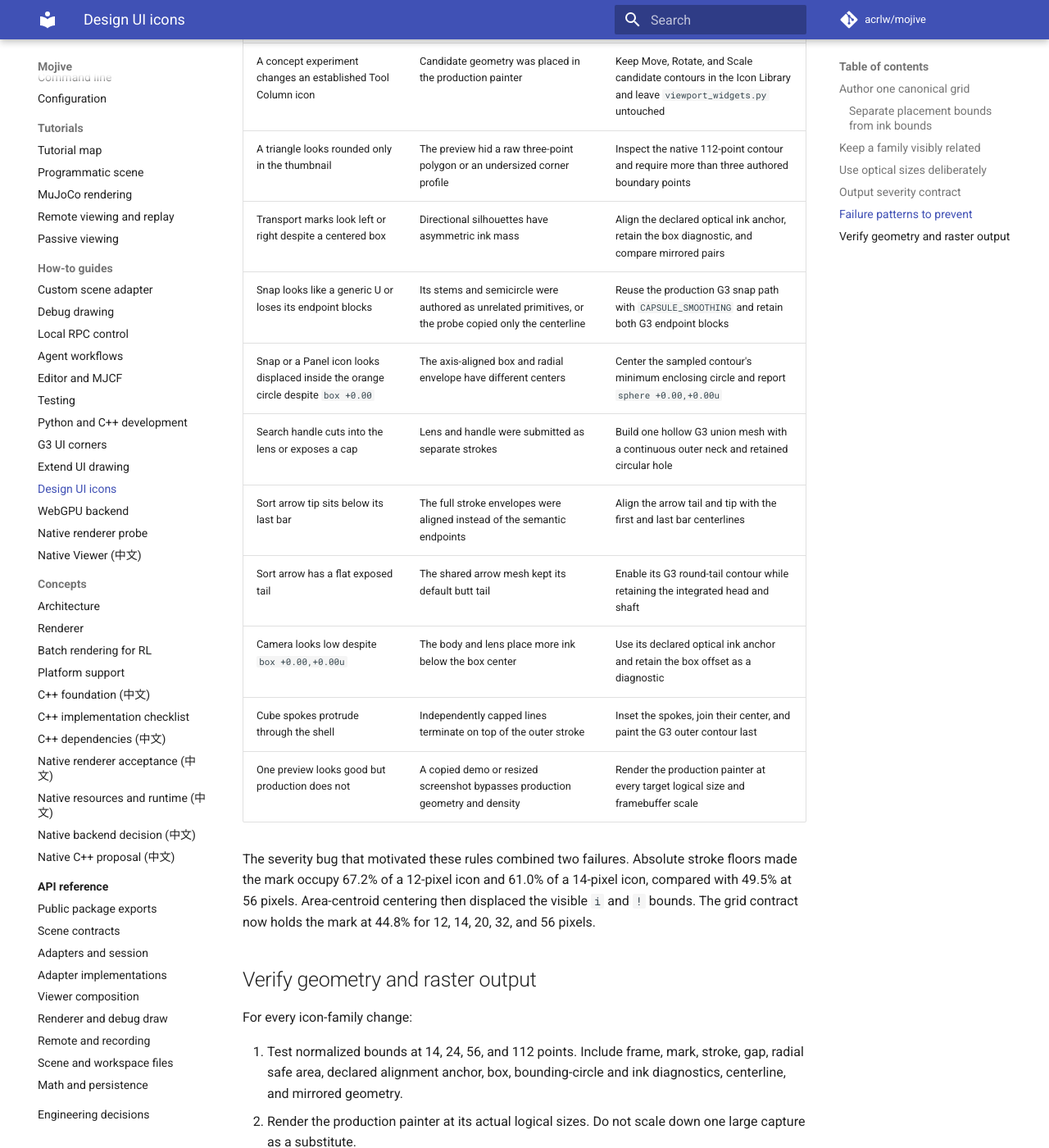
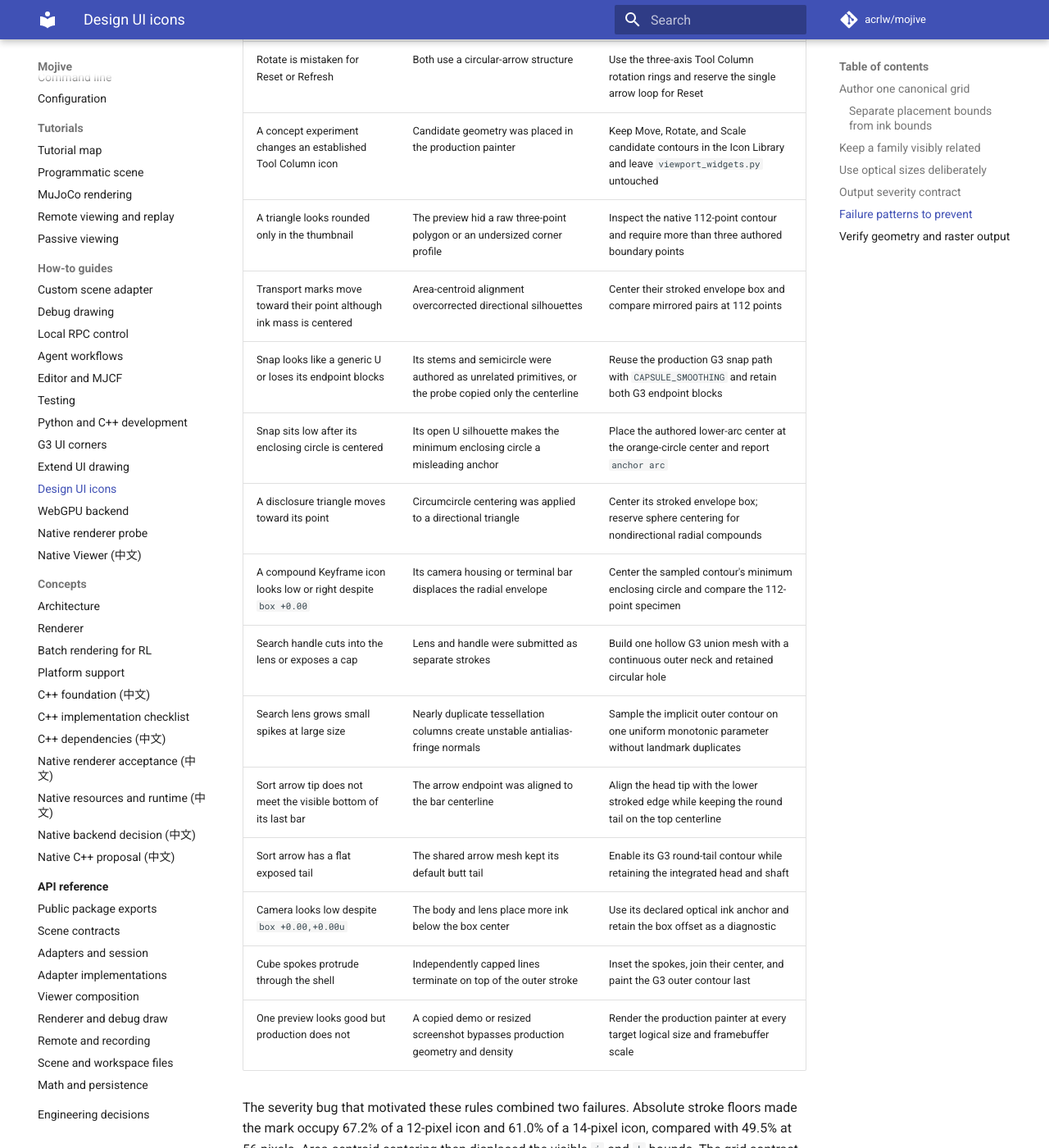
Before and after one commit to acrlw/mojive, an MkDocs documentation site: the page built from docs/how-to/ui-icons.md, in a window 1280 px wide and 1400 px high, scrolled down 5329 px. Shown: the whole window at 82% size. Built offline with MkDocs 1.6.1 and Material for MkDocs 9.7.7, drawn with Linux system fonts in a browser that asks for light colours; comment, search, counter and statistics services are not loaded; some of the changed text lies outside the part shown.

Commit message:
Align icons by semantic centers

```diff
--- a/docs/how-to/ui-icons.md
+++ b/docs/how-to/ui-icons.md
@@ -52,17 +52,19 @@
 construction and show it in the detail row:
 
 - use the stroked box center for symmetric frames and neutral silhouettes;
-- use the minimum enclosing circle center for Panel marks and Snap, whose asymmetric contours make
-  an axis-aligned box look centered while their radial envelope is displaced;
-- use approximate ink mass for directional transport marks and optically unbalanced helpers;
-- use a semantic hub when interaction revolves around a specific point, as Scale does.
+- use the minimum enclosing circle center for Keyframe compounds and nondirectional Panel marks
+  whose radial envelope is displaced despite a centered axis-aligned box;
+- use the stroked box for Transport and disclosure marks, where area-centroid or circumcircle
+  centering visibly pushes a triangle or chevron toward its point;
+- use approximate ink mass for optically unbalanced helpers;
+- use a semantic hub or arc center when interaction revolves around that point, as Scale and Snap do.
 
 The concept library translates the declared anchor onto the orange-circle center, then uniformly
 reduces the whole master if the translated contour would violate the radial safe area. `box`,
 `sphere`, and `ink` remain visible diagnostics. A nonzero box is expected for a circle-centered
-Search or Snap contour and for an optically centered Play triangle; a nonzero ink value is expected
-for a mark aligned by a different declared anchor. This layout policy is concept-only; reviewed
-production painters remain their source of truth.
+Search contour, while nonzero sphere and ink values are expected for envelope-centered Transport
+marks. Snap places the center of its authored lower G3 arc at the placement origin. This layout
+policy is concept-only; reviewed production painters remain their source of truth.
 
 Shaft-and-head arrows use one continuous filled outline. Do not join an independent stroked shaft
 to a filled triangle: antialiasing and cap geometry expose the seam at small sizes. Object outlines
@@ -176,16 +178,19 @@
 | Dot disappears even though its diameter equals the stem width | Circular antialiasing removes more visible area | Apply a small grid-relative dot overshoot and inspect the target raster size |
 | Error looks heavier, then becomes stylistically thin after correction | Cross stroke width was reduced independently | Keep the shared internal stroke and shorten the diagonals |
 | Scale's hub looks displaced although its envelope is centered | A three-axis silhouette has different box, hub, and ink centers | Anchor Scale by its center dot, report the asymmetric box, and judge the 112-point specimen |
-| Scale endpoints overpower the center hub | Endpoint blocks were sized independently of the shaft and dot | Keep the G3 blocks only moderately wider than the shaft and compare their area with the hub at 112 points |
+| Scale endpoints overpower the center hub | Endpoint blocks were sized independently of the shaft and dot | Keep the G3 blocks close to the hub diameter and compare their area with the hub at 112 points |
 | Scale shafts merge into the center dot | A copied three-axis sketch omitted the established transparent center shell | Start all three concept shafts outside the dot's circular clearance radius and verify the visible gap |
 | Rotate is mistaken for Reset or Refresh | Both use a circular-arrow structure | Use the three-axis Tool Column rotation rings and reserve the single arrow loop for Reset |
 | A concept experiment changes an established Tool Column icon | Candidate geometry was placed in the production painter | Keep Move, Rotate, and Scale candidate contours in the Icon Library and leave `viewport_widgets.py` untouched |
 | A triangle looks rounded only in the thumbnail | The preview hid a raw three-point polygon or an undersized corner profile | Inspect the native 112-point contour and require more than three authored boundary points |
-| Transport marks look left or right despite a centered box | Directional silhouettes have asymmetric ink mass | Align the declared optical ink anchor, retain the box diagnostic, and compare mirrored pairs |
+| Transport marks move toward their point although ink mass is centered | Area-centroid alignment overcorrected directional silhouettes | Center their stroked envelope box and compare mirrored pairs at 112 points |
 | Snap looks like a generic U or loses its endpoint blocks | Its stems and semicircle were authored as unrelated primitives, or the probe copied only the centerline | Reuse the production G3 snap path with `CAPSULE_SMOOTHING` and retain both G3 endpoint blocks |
-| Snap or a Panel icon looks displaced inside the orange circle despite `box +0.00` | The axis-aligned box and radial envelope have different centers | Center the sampled contour's minimum enclosing circle and report `sphere +0.00,+0.00u` |
+| Snap sits low after its enclosing circle is centered | Its open U silhouette makes the minimum enclosing circle a misleading anchor | Place the authored lower-arc center at the orange-circle center and report `anchor arc` |
+| A disclosure triangle moves toward its point | Circumcircle centering was applied to a directional triangle | Center its stroked envelope box; reserve sphere centering for nondirectional radial compounds |
+| A compound Keyframe icon looks low or right despite `box +0.00` | Its camera housing or terminal bar displaces the radial envelope | Center the sampled contour's minimum enclosing circle and compare the 112-point specimen |
 | Search handle cuts into the lens or exposes a cap | Lens and handle were submitted as separate strokes | Build one hollow G3 union mesh with a continuous outer neck and retained circular hole |
-| Sort arrow tip sits below its last bar | The full stroke envelopes were aligned instead of the semantic endpoints | Align the arrow tail and tip with the first and last bar centerlines |
+| Search lens grows small spikes at large size | Nearly duplicate tessellation columns create unstable antialias-fringe normals | Sample the implicit outer contour on one uniform monotonic parameter without landmark duplicates |
+| Sort arrow tip does not meet the visible bottom of its last bar | The arrow endpoint was aligned to the bar centerline | Align the head tip with the lower stroked edge while keeping the round tail on the top centerline |
 | Sort arrow has a flat exposed tail | The shared arrow mesh kept its default butt tail | Enable its G3 round-tail contour while retaining the integrated head and shaft |
 | Camera looks low despite `box +0.00,+0.00u` | The body and lens place more ink below the box center | Use its declared optical ink anchor and retain the box offset as a diagnostic |
 | Cube spokes protrude through the shell | Independently capped lines terminate on top of the outer stroke | Inset the spokes, join their center, and paint the G3 outer contour last |
```
Also changed, not shown: 3 other files.
